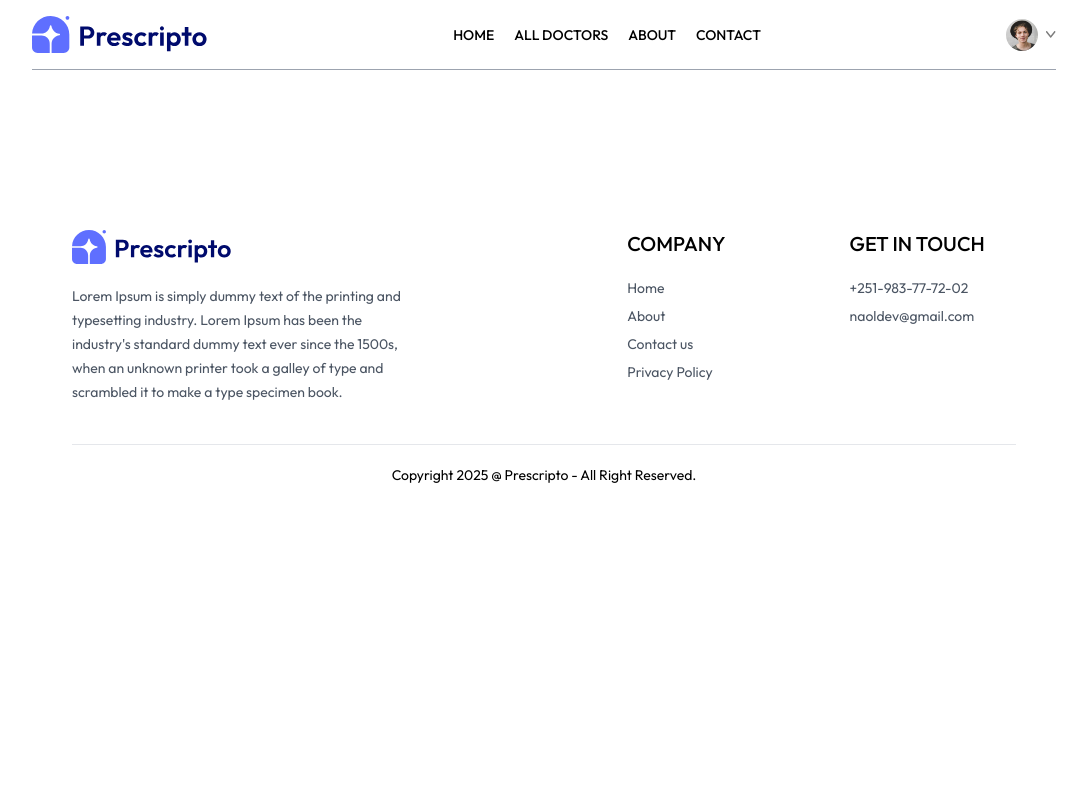
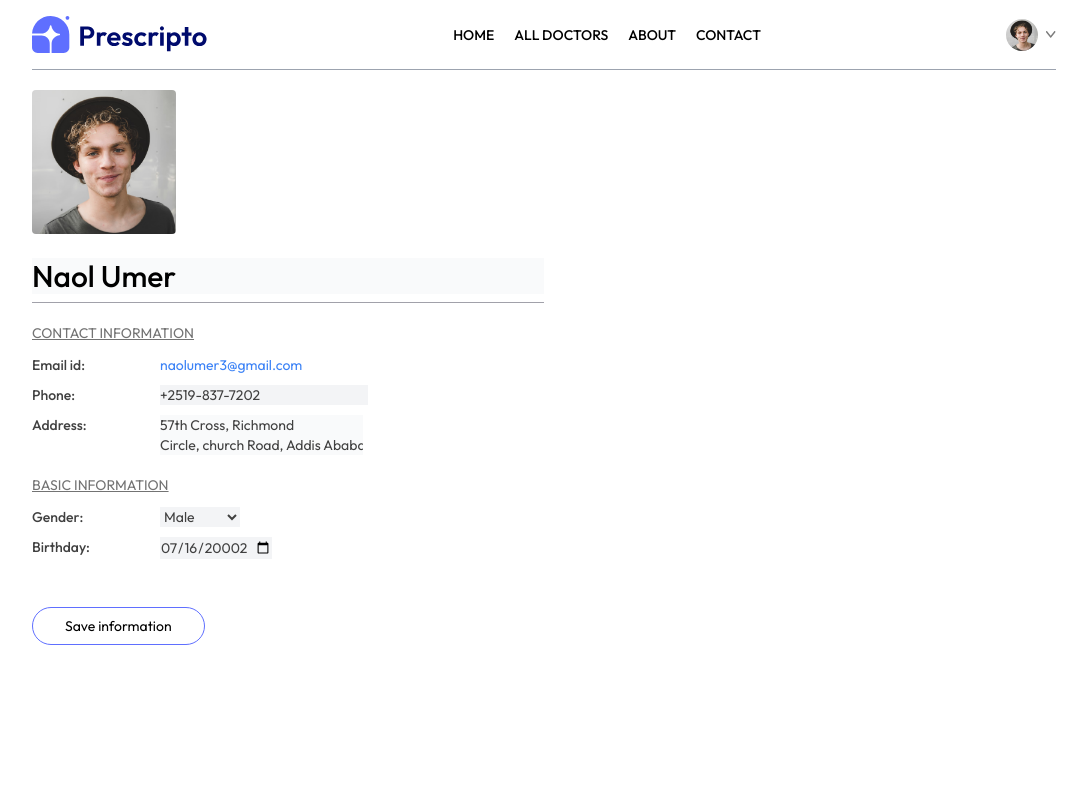
Before and after one commit to naolumer/Prescripto, a React (Vite) app in the folder frontend/: page /profile in a window 1280 px wide. Shown: the top 800 px of the page, without its empty margins (96-1183 px from the left). Built offline with nearby package versions, Linux system fonts and the light colour scheme.

Commit message:
my profile page UI

```diff
--- a/frontend/src/App.jsx
+++ b/frontend/src/App.jsx
@@ -22,7 +22,7 @@
       <Route path='/login' element={<Login/>}/>
       <Route path='/about' element={<About/>}/>
       <Route path='/contact' element={<Contact/>}/>
-      <Route path='/my-profile' element={<MyProfile/>}/>
+      <Route path='/profile' element={<MyProfile/>}/>
       <Route path='/my-appointments' element={<MyAppointments/>}/>
       <Route path='/appointment/:docId' element={<Appointment/>}/>
     </Routes>
--- a/frontend/src/pages/MyProfile.jsx
+++ b/frontend/src/pages/MyProfile.jsx
@@ -1,8 +1,85 @@
-import React from 'react'
+import React, { useState } from 'react'
+import {assets} from '../assets/assets'
 
 const MyProfile = () => {
+  const [userData,setUserData] = useState({
+    name:"Naol Umer",
+    image:assets.profile_pic,
+    email:"naolumer3@gmail.com",
+    phone:"+2519-837-7202",
+    address:{
+      line1: "57th Cross, Richmond",
+      line2:"Circle, church Road, Addis Ababa"
+    },
+    gender:"Male",
+    dob: "20002-07-16"
+  })
+
+  const [isEdit,setIsEdit] = useState(true)
   return (
-    <div>MyProfile</div>
+    <div className='max-w-lg flex flex-col gap-2 text-sm'>
+      <img className='w-36 rounded' src={userData.image}  alt="" />
+      {
+        isEdit
+        ? <input className='bg-gray-50 text-3xl font-medium mx-w-60 mt-4' type='text' onChange={e=>setUserData(prev=>({...prev,name:e.target.value}))} value={userData.name}/>
+      : <p className='font-medium text-3xl text-neutral-800 mt-4'>{userData.name}</p>
+      }
+      <hr className='bg-zinc-400 h-[1px] border-none' />
+      <div>
+        <p className='text-neutral-500 underline mt-3'>CONTACT INFORMATION</p>
+        <div className='grid grid-cols-[1fr_3fr] gap-y-2.5 mt-3 text-neutral-700'>
+          <p className='font-medium'>Email id:</p>
+          <p className='text-blue-500'>{userData.email}</p>
+          <p className='font-medium'>Phone:</p>
+          {
+            isEdit? <input className='bg-gray-100 max-w-52' type='text' onChange={e=>setUserData(prev=>({...prev,phone:e.target.value}))} value={userData.phone}/>
+            : <p className='text-blue-400'>{userData.phone}</p>
+          }
+          <p className='font-medium'>Address:</p>
+          {
+          isEdit?
+          <p>
+            <input className='bg-gray-50' onChange={(e)=>setUserData(prev=>({...prev,address: {...prev.address,line1:e.target.value}}))} value={userData.address.line1} type="text" />
+            <br />
+            <input className='bg-gray-50' onChange={(e)=>setUserData(prev=>({...prev,address: {...prev.address,line2:e.target.value}}))} value={userData.address.line2} type="text" />
+          </p>:
+          <p className='text-gray-500'>
+            {userData.address.line1}
+            <br />
+            {userData.address.line2}
+          </p>
+          }
+        </div>
+      </div>
+      <div>
+        <p className='text-neutral-500 underline mt-3'>BASIC INFORMATION</p>
+        <div className='grid grid-cols-[1fr_3fr] gap-y-2.5 mt-3 text-neutral-700'>
+          <p className='font-medium'>Gender:</p>
+          {
+          isEdit
+          ? <select className='max-w-20 bg-gray-100' onChange={(e)=> setUserData(prev=>({...prev,gender: e.target.value}))}>
+               <option value="Male">Male</option>
+               <option value="Female">Female</option>
+          </select>
+          : <p className='text-gray-400'>{userData.gender}</p>
+          }
+          <p className='font-medium'>Birthday:</p>
+          {
+            isEdit ? <input className='max-w-28 bg-gray-100' type='date' value={userData.dob} onChange={(e)=> setUserData(prev=>({...prev,dob: e.target.value}))}/>
+            : <p className='text-gray-400'>{userData.dob}</p>
+          }
+        </div>
+      </div>
+
+      <div className='mt-10'>
+        {
+          isEdit?
+          <button className='border border-primary px-8 py-2 rounded-full hover:bg-primary hover:text-white transition-all' onClick={()=>setIsEdit(false)}>Save information</button>:
+          <button className='border border-primary px-8 py-2 rounded-full hover:bg-primary hover:text-white transition-all' onClick={()=>setIsEdit(true)}>Edit</button>
+        }
+      </div>
+    </div>
+
   )
 }
 
```
